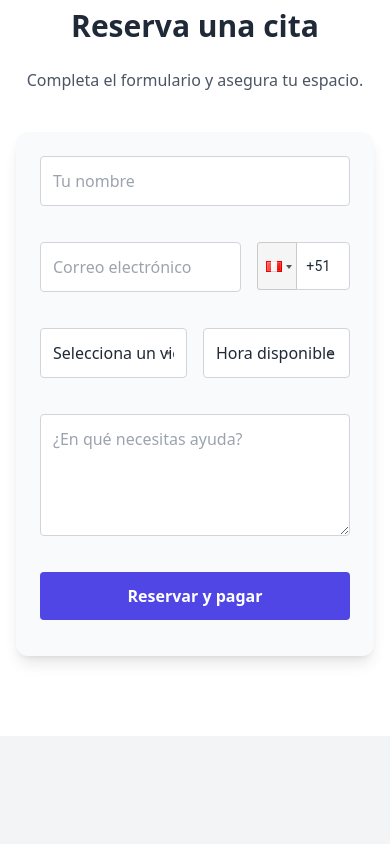
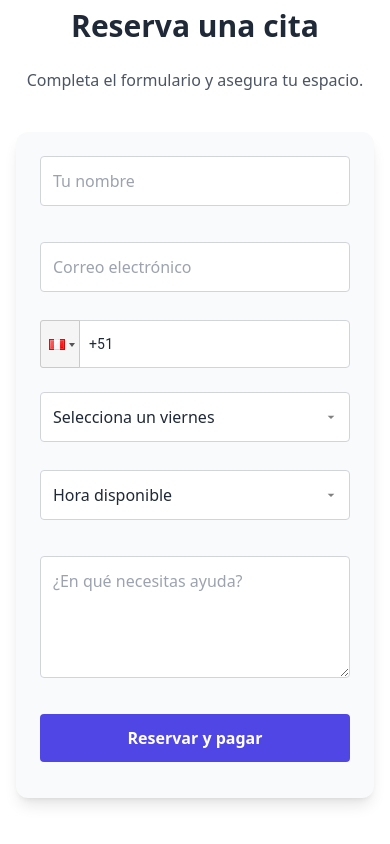
Before and after one commit to jordan-blancas/virtual-flow, a Next.js app: page / in a window 390 px wide. Shown: the part 2848-3692 px from the top of the page. Before the commit the page ends 3584 px from the top, so only its background shows below. Built offline with nearby package versions, Linux system fonts and the light colour scheme.

Commit message:
Corrige error moviendo handler a /api/success.js16

```diff
--- a/components/Formulario.js
+++ b/components/Formulario.js
@@ -2,23 +2,19 @@
 import { motion } from "framer-motion";
 import { useState, useEffect } from "react";
 import PhoneInput from 'react-phone-input-2';
-import 'react-phone-input-2/lib/style.css'; // <- este es el import de estilos
-
-
+import 'react-phone-input-2/lib/style.css';
 
 export default function Formulario() {
   const [enviado, setEnviado] = useState(false);
-  const [telefono, setTelefono] = useState(""); // ← Esta línea es clave
+  const [telefono, setTelefono] = useState("");
   const [availableDates, setAvailableDates] = useState([]);
 
   useEffect(() => {
     const fridays = [];
     const today = new Date();
-
-  // Empezamos desde mañana para evitar que hoy mismo se considere (evita error del jueves)
     let d = new Date(today);
     d.setDate(d.getDate() + 1);
-  d.setHours(12, 0, 0, 0); // evita errores de zona horaria GMT
+    d.setHours(12, 0, 0, 0);
 
     while (fridays.length < 6) {
       if (d.getDay() === 5) {
@@ -38,7 +34,6 @@ export default function Formulario() {
     setAvailableDates(fridays);
   }, []);
 
-
   const handleSubmit = async (e) => {
     e.preventDefault();
     const form = e.target;
@@ -47,7 +42,6 @@ export default function Formulario() {
     const date = form.fecha.value;
     const hour = form.hora.value;
 
-  // Validaciones de día y hora
     const fechaCompleta = new Date(`${date}T${hour}`);
     const ahora = new Date();
 
@@ -56,22 +50,20 @@ export default function Formulario() {
       return;
     }
 
-  const diaSemana = fechaCompleta.getDay(); // 5 = viernes
+    const diaSemana = fechaCompleta.getDay();
     const horaNum = fechaCompleta.getHours();
-
     const horaValida = (horaNum >= 9 && horaNum < 11) || (horaNum >= 16 && horaNum < 19);
 
     if (diaSemana !== 5 || !horaValida) {
       alert(`Solo tenemos cita disponible para el viernes de ${date} en los bloques de 9–11am o 4–7pm.`);
       return;
     }
+
     const soloNumeros = telefono.replace(/\D/g, '');
     if (!telefono || soloNumeros.length < 8) {
       alert("Por favor, ingresa un número de teléfono válido con al menos 8 dígitos.");
       return;
     }
-
-
 
     try {
       const res = await fetch("/api/checkout", {
@@ -81,7 +73,6 @@ if (!telefono || soloNumeros.length < 8) {
       });
 
       const data = await res.json();
-
       if (data.url) {
         window.location.href = data.url;
       } else {
@@ -92,8 +83,6 @@ if (!telefono || soloNumeros.length < 8) {
       alert("Ocurrió un error al procesar el pago.");
     }
   };
-;
-
 
   return (
     <section id="formulario" className="py-20 px-4 bg-white text-gray-800">
@@ -119,17 +108,17 @@ if (!telefono || soloNumeros.length < 8) {
               name="nombre"
               type="text"
               placeholder="Tu nombre"
-            className="p-3 rounded border border-gray-300 focus:outline-none focus:ring-2 focus:ring-indigo-400"
+              className="w-full p-3 rounded border border-gray-300 focus:outline-none focus:ring-2 focus:ring-indigo-400"
             />
-        <div className="grid grid-cols-3 gap-4">
+
+            <div className="grid grid-cols-1 sm:grid-cols-3 gap-4">
               <input
                 required
                 name="email"
                 type="email"
                 placeholder="Correo electrónico"
-                className="col-span-2 p-3 rounded border border-gray-300 focus:outline-none focus:ring-2 focus:ring-indigo-400"
+                className="sm:col-span-2 p-3 rounded border border-gray-300 focus:outline-none focus:ring-2 focus:ring-indigo-400"
               />
-            <div className="col-span-1">
               <PhoneInput
                 country={'pe'}
                 value={telefono}
@@ -142,23 +131,25 @@ if (!telefono || soloNumeros.length < 8) {
                 inputClass="!w-full !h-[48px] !rounded !border !border-gray-300 focus:!outline-none focus:!ring-2 focus:!ring-indigo-400"
               />
             </div>
-        </div>
-        <div className="grid grid-cols-2 gap-4">
+
+            <div className="grid grid-cols-1 sm:grid-cols-2 gap-4">
               <select
                 required
                 name="fecha"
-            className="p-3 rounded border border-gray-300 focus:outline-none focus:ring-2 focus:ring-indigo-400"
+                className="p-3 rounded border border-gray-300 bg-white text-gray-800 focus:outline-none focus:ring-2 focus:ring-indigo-400"
               >
                 <option value="">Selecciona un viernes</option>
                 {availableDates.map((d) => (
-                <option key={d.value} value={d.value}>{d.label}</option>
+                  <option key={d.value} value={d.value}>
+                    {d.label}
+                  </option>
                 ))}
               </select>
 
               <select
                 required
                 name="hora"
-            className="p-3 rounded border border-gray-300 focus:outline-none focus:ring-2 focus:ring-indigo-400"
+                className="p-3 rounded border border-gray-300 bg-white text-gray-800 focus:outline-none focus:ring-2 focus:ring-indigo-400"
               >
                 <option value="">Hora disponible</option>
                 <option value="09:00">09:00</option>
@@ -168,20 +159,21 @@ if (!telefono || soloNumeros.length < 8) {
                 <option value="18:00">18:00</option>
               </select>
             </div>
+
             <textarea
               name="mensaje"
               rows={4}
               placeholder="¿En qué necesitas ayuda?"
               className="p-3 rounded border border-gray-300 focus:outline-none focus:ring-2 focus:ring-indigo-400"
             ></textarea>
+
             <button
               type="submit"
-            className="bg-indigo-600 text-white font-semibold py-3 rounded hover:bg-indigo-500 transition"
+              className="w-full bg-indigo-600 text-white font-semibold py-3 rounded hover:bg-indigo-500 transition"
             >
               Reservar y pagar
             </button>
           </form>
-
         ) : (
           <div className="text-center text-green-600 font-semibold text-lg">
             ✅ ¡Reserva recibida! Pronto te contactaremos.
```
Lines whose indentation alone changed are shown as unchanged.
